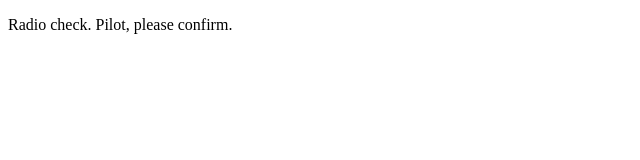
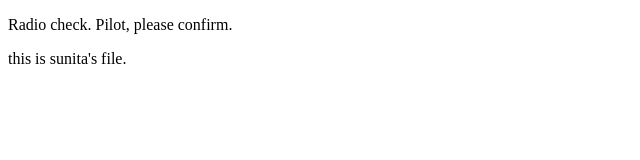
Before and after one commit to firsttimecoder8/Communication-log, a plain HTML site: page index.html in a window 1280 px wide. Shown: the whole page, without its empty margins (0-640 px from the left). Drawn offline with Linux system fonts and the light colour scheme.

Commit message:
Response check

```diff
--- a/index.html
+++ b/index.html
@@ -2,5 +2,6 @@
 <html>
    <body>
       <p>Radio check. Pilot, please confirm.</p>
+      <p> this is sunita's file. </p>
    </body>
 </html>
```
